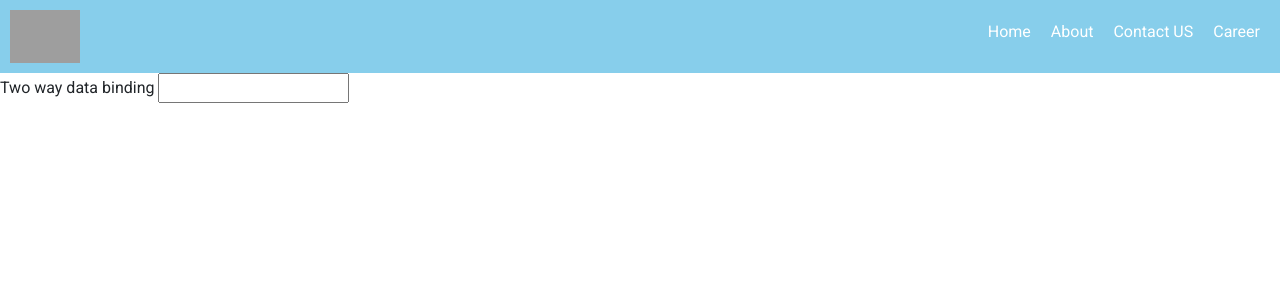
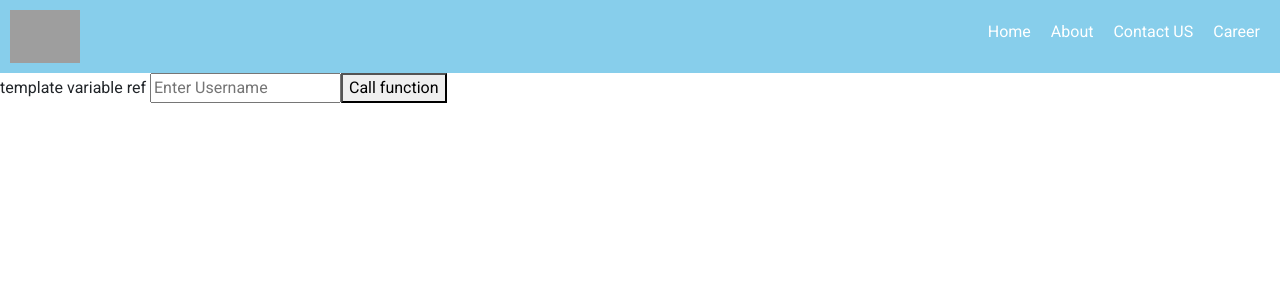
Before and after one commit to iampavanmun18/my-first-project, an Angular app: page / in a window 1280 px wide. Shown: the top 300 px of the page. Built offline with nearby package versions, Linux system fonts and the light colour scheme; grey boxes are pictures that could not be loaded.

Commit message:
reference to template variable

```diff
--- a/src/app/app.component.html
+++ b/src/app/app.component.html
@@ -1,7 +1,6 @@
 <app-header></app-header>
 {{title}}
 
-<!-- banana bracket under one box bracket ngModel is written-->
-<input type="text" [(ngModel)]="name"/>
-
-<h3>{{name}}</h3>
+<input type="text" #box placeholder="Enter Username"/>
+<!-- this will give the reference to template variable thr #box -->
+<button (click)="getValue(box)">Call function</button>
--- a/src/app/app.component.ts
+++ b/src/app/app.component.ts
@@ -6,7 +6,9 @@ import { Component } from '@angular/core';
   styleUrls: ['./app.component.css'],
 })
 export class AppComponent {
-  title= "Two way data binding"
-  name:any;
+  title= "template variable ref"
+  getValue(item:HTMLInputElement){
+    console.warn('*************', item)
+  }
 
 }
```
